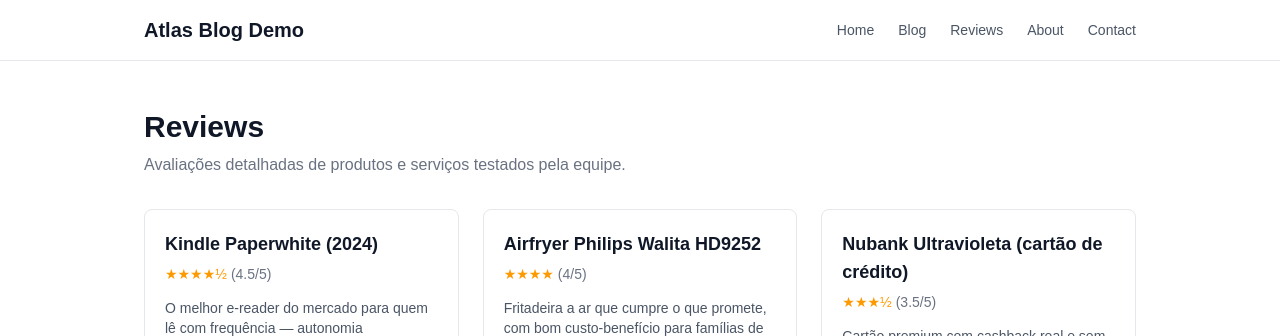
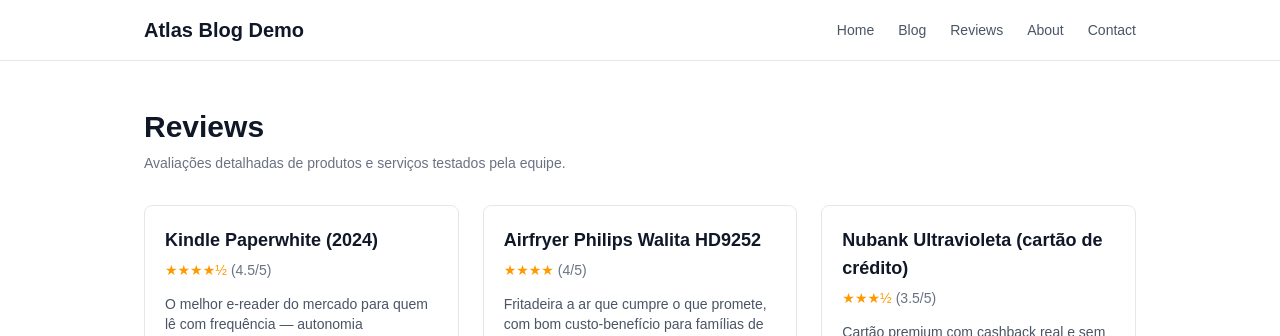
Before and after one commit to mariaaldionebrasil-afk/Atlas-Blog, a Next.js app: page /reviews in a window 1280 px wide. Shown: the top 336 px of the page. Built offline with nearby package versions, Linux system fonts and the light colour scheme.

Commit message:
fix: hierarquia de headings — PostCard/ReviewCard para h3, h2 de seção em /blog e /reviews

```diff
--- a/app/blog/page.tsx
+++ b/app/blog/page.tsx
@@ -28,7 +28,8 @@
     <>
       <Header config={siteConfig} />
       <main className="flex-1 mx-auto max-w-5xl px-4 py-12 w-full">
-        <h1 className="text-3xl font-bold text-gray-900 mb-8">Blog</h1>
+        <h1 className="text-3xl font-bold text-gray-900 mb-2">Blog</h1>
+        <h2 className="text-sm text-gray-500 font-normal mb-8">Todos os artigos</h2>
         <div className="grid gap-6 sm:grid-cols-2">
           {paginated.map((post) => (
             <PostCard key={post.slug} post={post} />
--- a/app/reviews/page.tsx
+++ b/app/reviews/page.tsx
@@ -10,9 +10,9 @@
       <Header config={siteConfig} />
       <main className="flex-1 mx-auto max-w-5xl px-4 py-12 w-full">
         <h1 className="text-3xl font-bold text-gray-900 mb-2">Reviews</h1>
-        <p className="text-gray-500 mb-8">
+        <h2 className="text-sm text-gray-500 font-normal mb-8">
           Avaliações detalhadas de produtos e serviços testados pela equipe.
-        </p>
+        </h2>
         <div className="grid gap-6 sm:grid-cols-2 lg:grid-cols-3">
           {reviews.map((review) => (
             <ReviewCard key={review.slug} review={review} />
--- a/components/PostCard.tsx
+++ b/components/PostCard.tsx
@@ -11,11 +11,11 @@
       <span className="text-xs font-medium uppercase tracking-wide text-blue-600">
         {post.category}
       </span>
-      <h2 className="mt-2 text-lg font-semibold text-gray-900 leading-snug">
+      <h3 className="mt-2 text-lg font-semibold text-gray-900 leading-snug">
         <Link href={`/post/${post.slug}`} className="hover:underline">
           {post.title}
         </Link>
-      </h2>
+      </h3>
       <p className="mt-2 text-sm text-gray-600 line-clamp-3">{post.excerpt}</p>
       <div className="mt-4 flex items-center justify-between">
         <time className="text-xs text-gray-400">{post.publishedDate}</time>
--- a/components/ReviewCard.tsx
+++ b/components/ReviewCard.tsx
@@ -18,11 +18,11 @@
 export default function ReviewCard({ review }: Props) {
   return (
     <article className="border border-gray-200 rounded-lg p-5 hover:shadow-md transition-shadow bg-white">
-      <h2 className="text-lg font-semibold text-gray-900">
+      <h3 className="text-lg font-semibold text-gray-900">
         <Link href={`/review/${review.slug}`} className="hover:underline">
           {review.productName}
         </Link>
-      </h2>
+      </h3>
       <div className="mt-1">
         <StarRating rating={review.rating} />
       </div>
```
